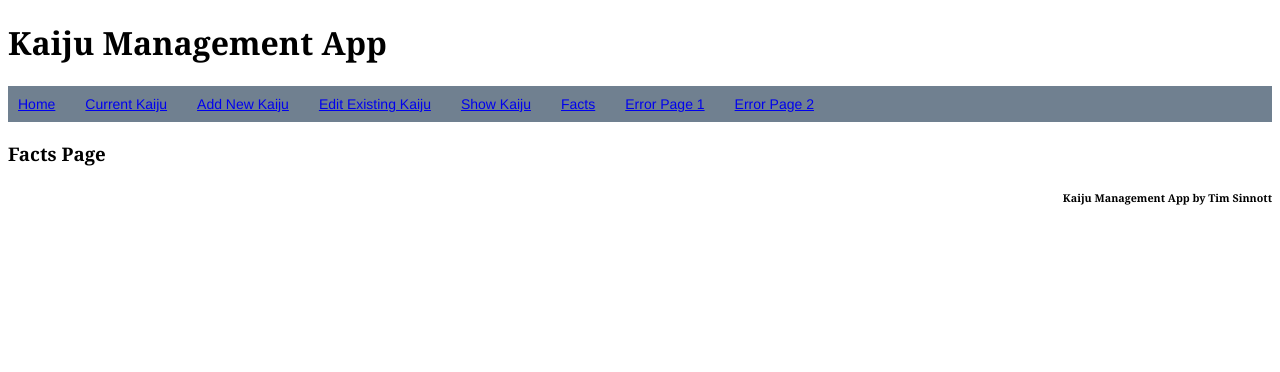
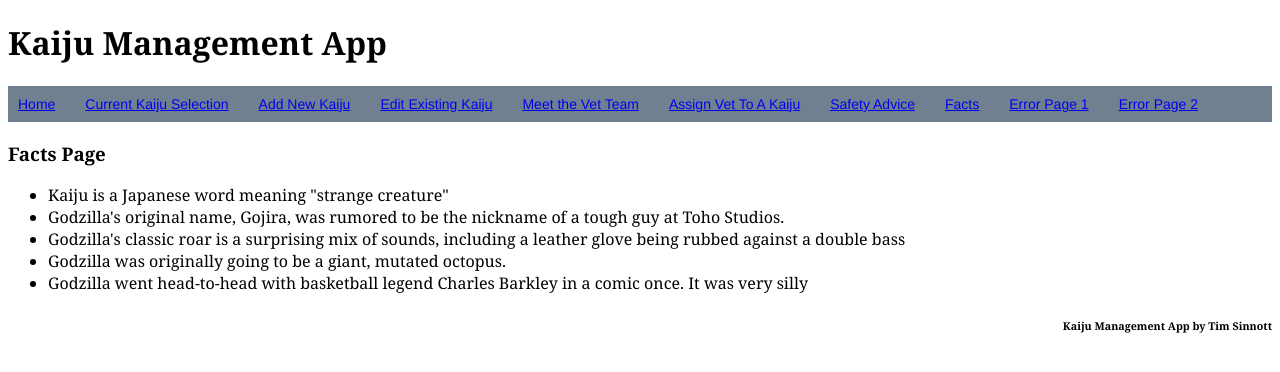
Before and after one commit to SinnottTM/codeclan_w5_vet_management_project, a Flask app: page /kaiju/facts in a window 1280 px wide. Shown: the top 372 px of the page. Run offline with Flask 2, Linux system fonts and the light colour scheme.

Commit message:
48th, HTML edits

```diff
--- a/vet_management_app/templates/base.html
+++ b/vet_management_app/templates/base.html
@@ -16,10 +16,12 @@
         <nav>
             <ul class="menu">
                 <li><a href="/">Home</a></li>
-                <li><a href="/kaiju">Current Kaiju</a></li>
+                <li><a href="/kaiju">Current Kaiju Selection</a></li>
                 <li><a href="/kaiju/new">Add New Kaiju</a></li>
                 <li><a href="/kaiju/edit">Edit Existing Kaiju</a></li>
-                <li><a href="/kaiju/show">Show Kaiju</a></li>
+                <li><a href="/kaiju">Meet the Vet Team</a></li>
+                <li><a href="/kaiju">Assign Vet To A Kaiju</a></li>
+                <li><a href="/kaiju/show">Safety Advice</a></li>
                 <li><a href="/kaiju/facts">Facts</a></li>
                 <li><a href="/kaiju/error1">Error Page 1</a></li>
                 <li><a href="/kaiju/error2">Error Page 2</a></li>
--- a/vet_management_app/templates/kaiju/facts.html
+++ b/vet_management_app/templates/kaiju/facts.html
@@ -5,6 +5,15 @@
     <h3>Facts Page</h3>
 </header>
 
-
-
+<ul>
+    <li>Kaiju is a Japanese word meaning "strange creature"</li>
+    <li>Godzilla's original name, Gojira, was rumored to be the nickname of a tough guy at Toho Studios.</li>
+    <li>Godzilla's classic roar is a surprising mix of sounds, including a leather glove being rubbed against a double bass</li>
+    <li>Godzilla was originally going to be a giant, mutated octopus.</li>
+    <li>Godzilla went head-to-head with basketball legend Charles Barkley in a comic once. It was very silly</li>
+    <!-- <li>His original name, Gojira, was rumored to be the nickname of a tough guy at Toho Studios.</li>
+    <li>His original name, Gojira, was rumored to be the nickname of a tough guy at Toho Studios.</li>
+    <li>His original name, Gojira, was rumored to be the nickname of a tough guy at Toho Studios.</li>
+    <li>His original name, Gojira, was rumored to be the nickname of a tough guy at Toho Studios.</li> -->
+</ul>
 {% endblock %}
--- a/vet_management_app/templates/kaiju/show.html
+++ b/vet_management_app/templates/kaiju/show.html
@@ -6,13 +6,13 @@
   <h3>Kaiju Show Page</h3>
 </header>
 
-  <!-- <div>
+  <div>
     <p>{{kaiju.name}}</p>
     <hr>
     <p>{{kaiju.dob}}</p>
     <p>{{kaiju.type}}</p>
     <p>{{kaiju.treatment_notes}}</p>
     <p><a href="/kaiju/{{kaiju.id}}/edit">Edit</a></p>
-  </div> -->
+  </div>
 
 {% endblock %}
```
